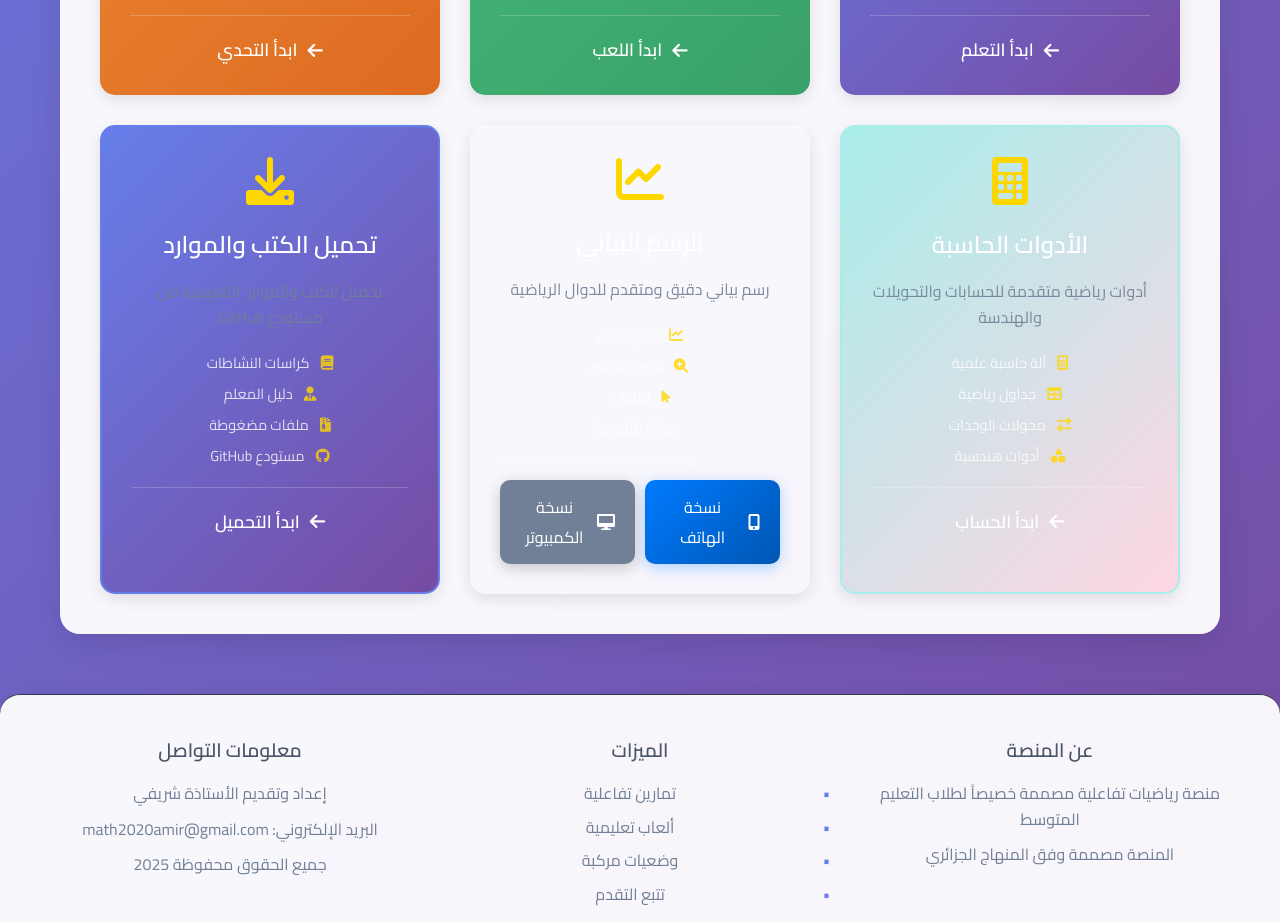
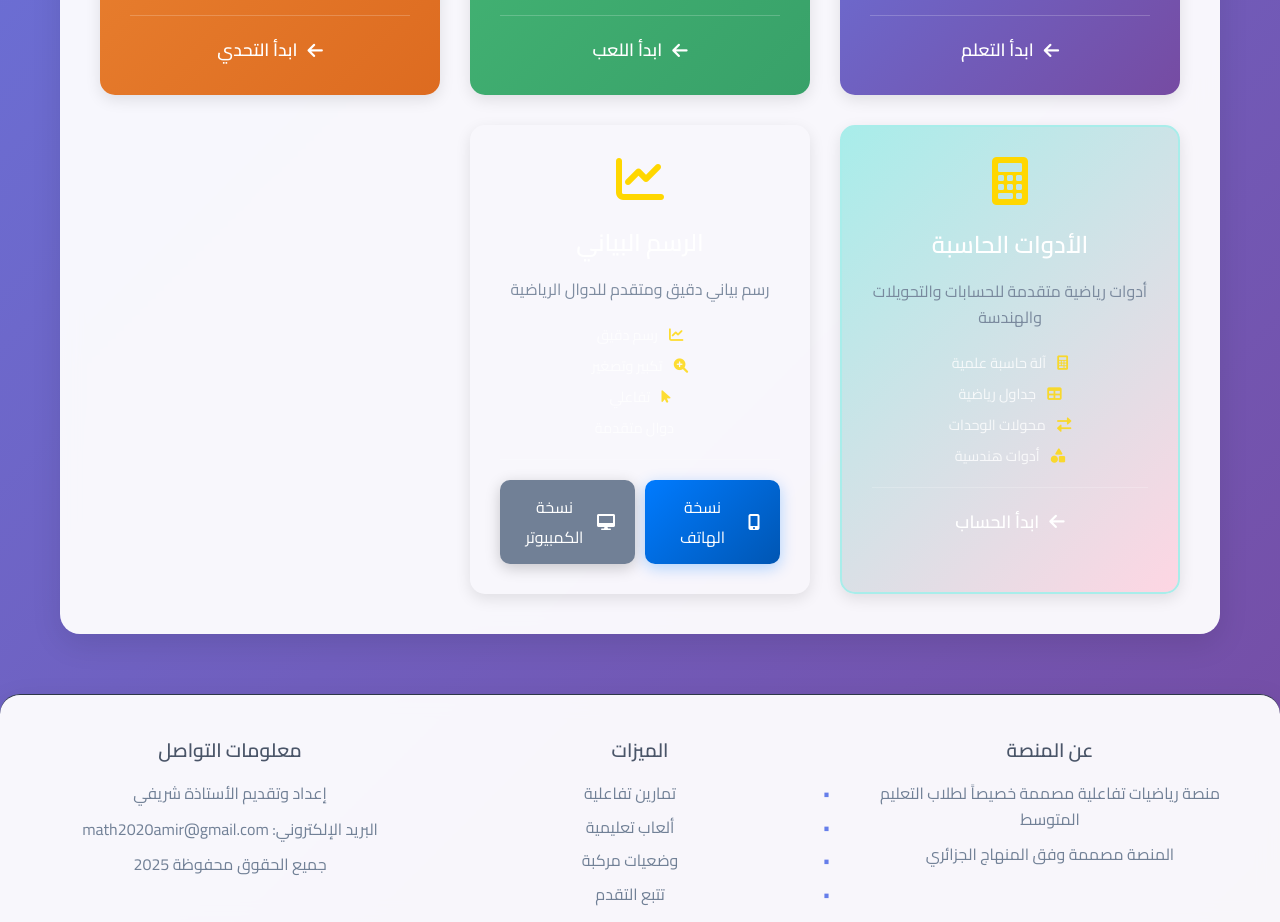
Before and after one commit to aminadz/playmath, a website: page index.html in a window 1280 px wide. Shown: the part 1090-2012 px from the top of the page. Drawn offline with Linux system fonts and the light colour scheme.

Commit message:
Add files via upload

```diff
--- a/index.html
+++ b/index.html
@@ -150,24 +150,6 @@
                         </button>
                     </div>
                 </div>
-
-                <div class="menu-card downloads-card" onclick="showDownloads()">
-                    <div class="menu-icon">
-                        <i class="fas fa-download"></i>
-                    </div>
-                    <h3>تحميل الكتب والموارد</h3>
-                    <p>تحميل الكتب والموارد التعليمية من مستودع GitHub</p>
-                    <div class="menu-features">
-                        <span><i class="fas fa-book"></i> كراسات النشاطات</span>
-                        <span><i class="fas fa-user-tie"></i> دليل المعلم</span>
-                        <span><i class="fas fa-file-archive"></i> ملفات مضغوطة</span>
-                        <span><i class="fab fa-github"></i> مستودع GitHub</span>
-                    </div>
-                    <div class="menu-action">
-                        <i class="fas fa-arrow-left"></i>
-                        <span>ابدأ التحميل</span>
-                    </div>
-                </div>
             </div>
         </section>
 
--- a/script.js
+++ b/script.js
@@ -607,8 +607,3 @@ function showLessonSelection() {
         exerciseSection.style.display = 'none';
     }
 }
-
-// Function to show downloads page
-function showDownloads() {
-    window.location.href = 'downloads.html';
-}
--- a/styles.css
+++ b/styles.css
@@ -242,12 +242,6 @@ body {
     background: linear-gradient(135deg, #a8edea 0%, #fed6e3 100%);
     border: 2px solid #a8edea;
 }
-
-.downloads-card {
-    background: linear-gradient(135deg, #667eea 0%, #764ba2 100%);
-    border: 2px solid #667eea;
-}
-
 
 .menu-card::before {
     content: '';
```
